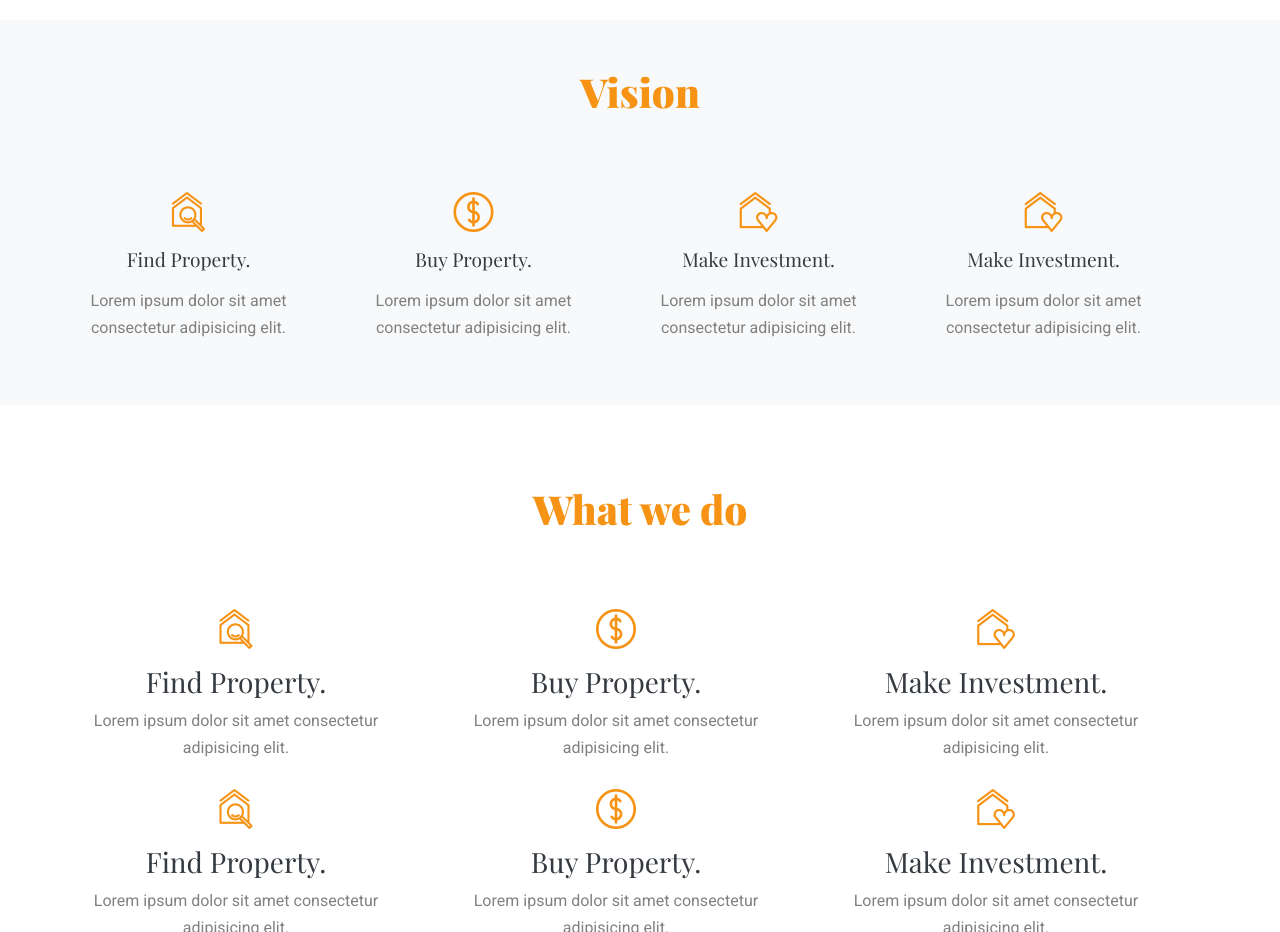
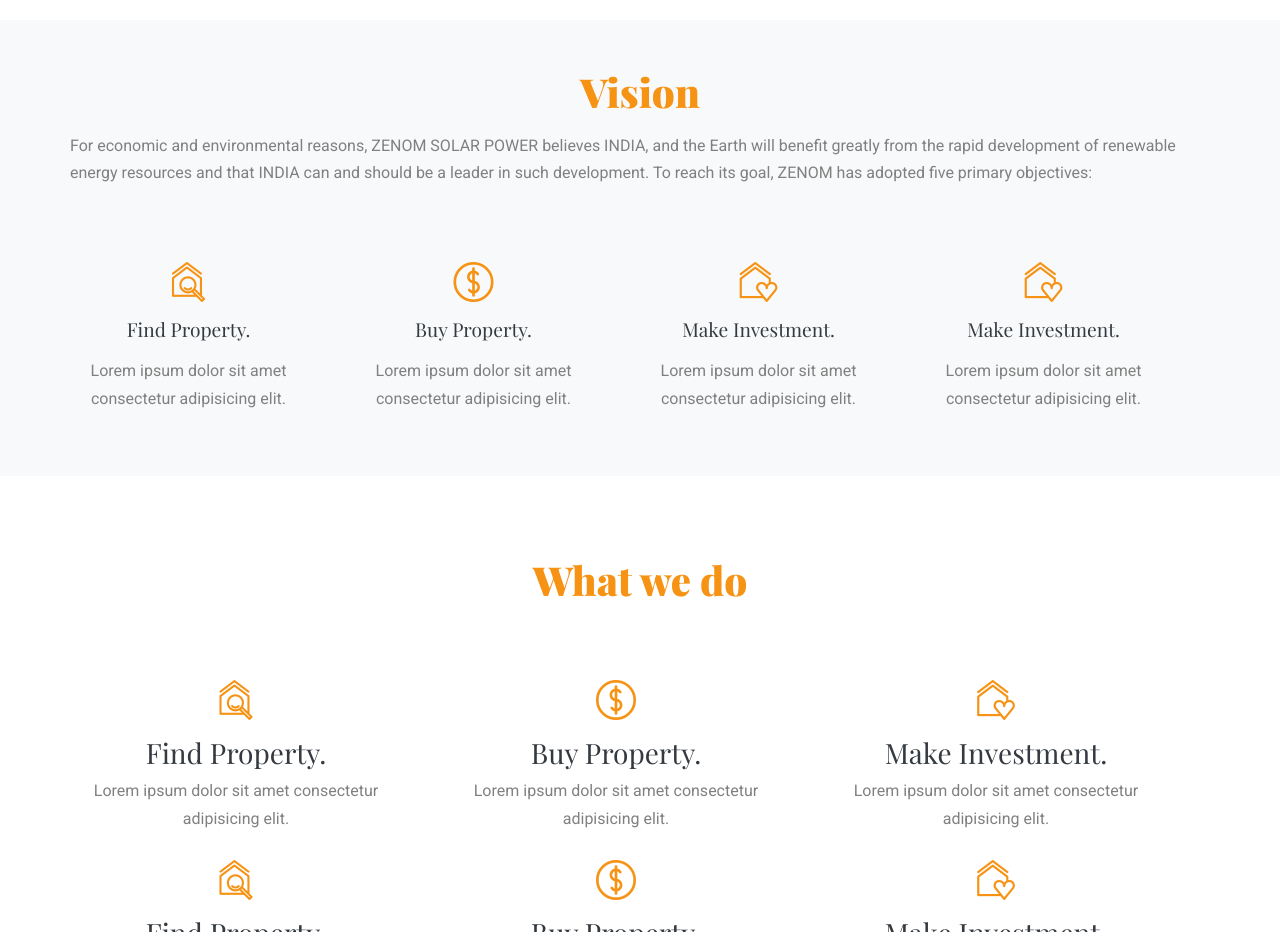
Before and after one commit to SwarajG/zenom-landing-page, a plain HTML site: page index.html in a window 1280 px wide. Shown: the part 780-1712 px from the top of the page. Drawn offline with nearby package versions, Linux system fonts and the light colour scheme.

Commit message:
content change

```diff
--- a/index.html
+++ b/index.html
@@ -78,9 +78,10 @@
 
       <div class="container">
         <div class="row align-items-center justify-content-center">
-          <div class="col-md-6 mt-lg-5 text-center">
-            <h1>Buy and sell real estate properties</h1>
-            <p class="mb-5">Lorem ipsum dolor sit amet consectetur adipisicing elit. Laboriosam assumenda ea quo cupiditate facere deleniti fuga officia.</p>
+          <div class="col-md-10 mt-lg-8 text-center">
+            <h1> ZENOM SOLAR POWER </h1>
+            <p class="mb-1"> With a mission to facilitate the increased development of renewable energy in India through collaboration, education, training, and advocacy.</p>
+            <!-- Select solar panels and make your contribution to ecology and life on the Earth! This solution will positively affect your life! -->
 
           </div>
         </div>
@@ -96,6 +97,13 @@
           <div class="col-md-7 text-center">
             <h2 class="section-title mb-3">Vision</h2>
           </div>
+          <p>
+For economic and environmental reasons, ZENOM SOLAR POWER believes INDIA, and
+the Earth will benefit greatly from the rapid development of renewable energy resources and
+that INDIA can and should be a leader in such development. To reach its goal, ZENOM has
+adopted five primary objectives:
+          </p>
+
         </div>
         <div class="row">
           <div class="col-md-3 text-center">
```
